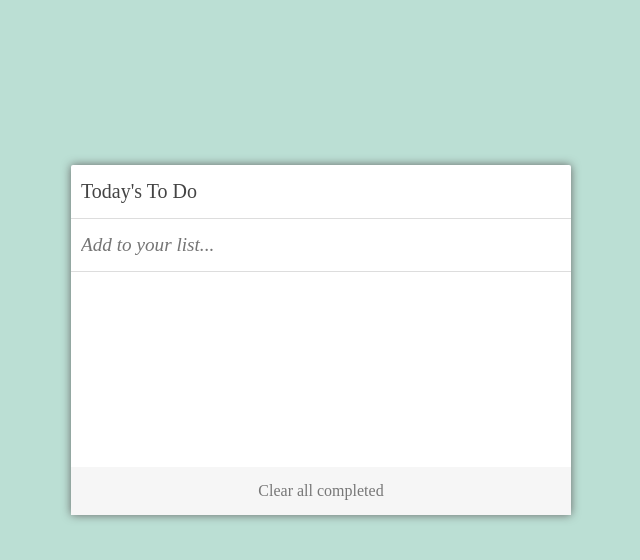
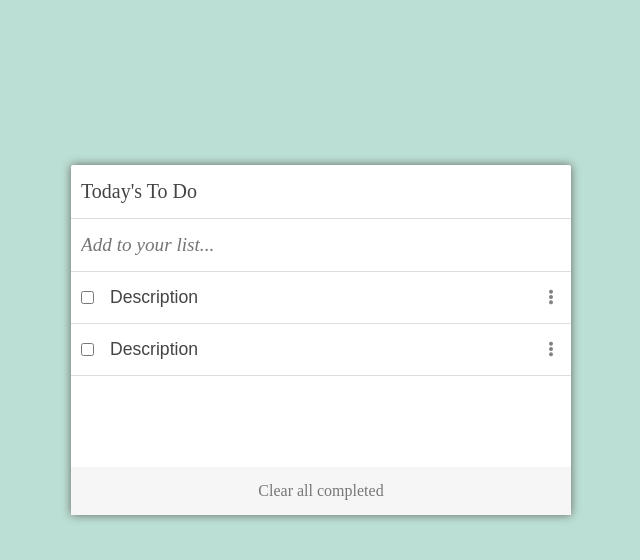
Before and after one commit to jasonfelice/To-Do-list, a website built with webpack: page src/index.html in a window 1280 px wide. Shown: the whole page, without its empty margins (319-959 px from the left). Built offline with nearby package versions, Linux system fonts and the light colour scheme; files whose address does not match are found by name.

Commit message:
Add and style the to-do list items

```diff
--- a/src/index.html
+++ b/src/index.html
@@ -19,7 +19,24 @@
                     <i class="reset-icon"></i>
                 </div>
                 <input class="add-item" type="text" placeholder="Add to your list...">
+                <div class="to-do-list">
+                    <div class="list-item">
+                        <div class="task">
+                            <input type="checkbox">
+                            <p>Description</p>
+                        </div>
+                        <i></i>
+                    </div>
+                    <div class="list-item">
+                        <div class="task">
+                            <input type="checkbox">
+                            <p>Description</p>
+                        </div>
+                        <i></i>
+                    </div>
+                </div>
             </div>
+
             <div class="app-footer">
                 <a href="#">Clear all completed</a>
             </div>
--- a/src/styles/style.css
+++ b/src/styles/style.css
@@ -62,6 +62,7 @@ main {
 
 .add-item {
   border: none;
+  cursor: default;
   padding: 15px 10px;
   font-size: 1.2rem;
   font-style: italic;
@@ -70,6 +71,39 @@ main {
 
 .add-item:focus {
   outline: none;
+}
+
+/* The List */
+
+.to-do-list {
+  display: flex;
+  flex-direction: column;
+}
+
+.list-item {
+  padding: 15px 10px;
+  font-size: 1.1rem;
+  color: var(--text_color);
+  display: flex;
+  justify-content: space-between;
+  border-bottom: 1px solid var(--seperator_color);
+}
+
+.task {
+  display: flex;
+  align-items: center;
+  gap: 1rem;
+}
+
+.task p {
+  font-family: sans-serif, monospace;
+}
+
+.list-item i{
+  background: url(../assets/verticle-menu.png) no-repeat center center/cover;
+  height: 20px;
+  width: 20px;
+  filter: invert(0.5);
 }
 
 /* App Footer */
```
Also changed, not shown: src/assets/verticle-menu.png (added).
